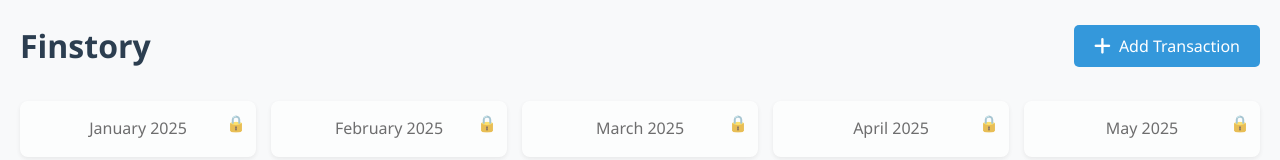
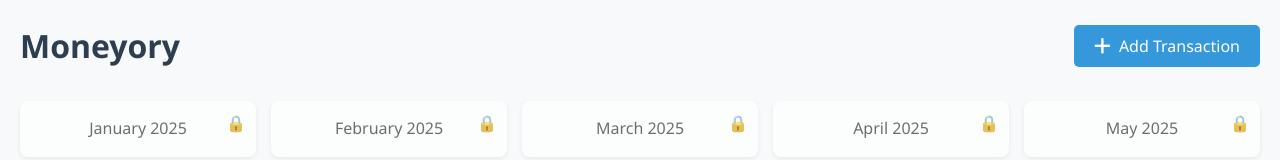
Before and after one commit to krizztianz/MemoCash, a plain HTML site: page index.html in a window 1280 px wide. Shown: the top 160 px of the page. Drawn offline with nearby package versions, Linux system fonts and the light colour scheme.

Commit message:
Change app name to Moneyory

```diff
--- a/index.html
+++ b/index.html
@@ -4,7 +4,7 @@
 <head>
     <meta charset="UTF-8">
     <meta name="viewport" content="width=device-width, initial-scale=1.0">
-    <title>Finstory</title>
+    <title>Moneyory</title>
     <style>
         * {
             box-sizing: border-box;
@@ -506,7 +506,7 @@
 
     <div class="container" id="mainContainer">
         <div class="header">
-            <h1>Finstory</h1>
+            <h1>Moneyory</h1>
             <button class="add-btn" id="addBtn">
                 <i class="fas fa-plus"></i> Add Transaction
             </button>
```
